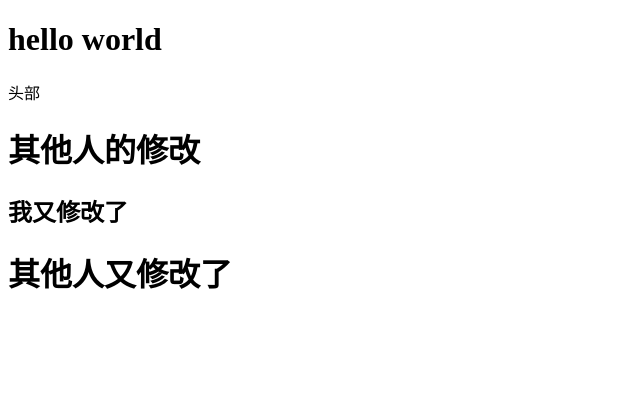
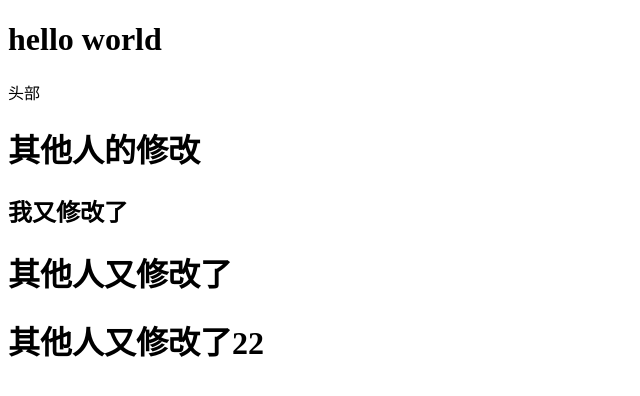
Before and after one commit to cooleye/hello-world2, a plain HTML site: page index.html in a window 1280 px wide. Shown: the whole page, without its empty margins (0-640 px from the left). Drawn offline with Linux system fonts and the light colour scheme.

Commit message:
Update index.html

```diff
--- a/index.html
+++ b/index.html
@@ -16,5 +16,6 @@
      <h2>我又修改了</h2>
 
       <h1> 其他人又修改了</h1>
+     <h1> 其他人又修改了22</h1>
 </body>
 </html>
```
